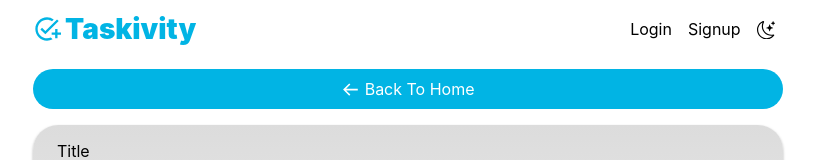
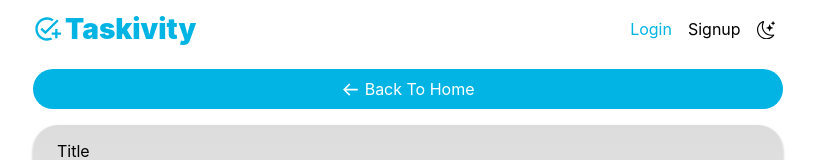
Before and after one commit to ksb-dev/Task-Manager-MERN, a React (Vite) app in the folder client/: page /create in a window 1280 px wide. In both pictures the pointer is over the link "Login". Shown: the top 160 px of the page, without its empty margins (232-1047 px from the left). Built offline with nearby package versions, Linux system fonts and the light colour scheme.

Commit message:
Initial Commit

```diff
--- a/client/src/components/Categories/_categories.scss
+++ b/client/src/components/Categories/_categories.scss
@@ -15,7 +15,9 @@
       margin-right: 0;
     }
 
-
+    .option:hover {
+      color: var(--blue-1);
+    }
   }
 }
 
--- a/client/src/components/Navbar/_navbar.scss
+++ b/client/src/components/Navbar/_navbar.scss
@@ -57,7 +57,7 @@
       }
 
       .option:hover {
-        color: var(--blue);
+        color: var(--blue-1);
       }
 
       .sun-icon,
--- a/client/src/styles/main.css
+++ b/client/src/styles/main.css
@@ -1451,7 +1451,7 @@ body {
 }
 
 .nav .inner .options .option:hover {
-  color: var(--blue);
+  color: var(--blue-1);
 }
 
 .nav .inner .options .sun-icon,
@@ -1659,6 +1659,10 @@ body {
 
 .categories .options .option:last-child {
   margin-right: 0;
+}
+
+.categories .options .option:hover {
+  color: var(--blue-1);
 }
 
 .lightActive {
```
Also changed, not shown: 5 other files (tests, documents, lock files or other folders).
